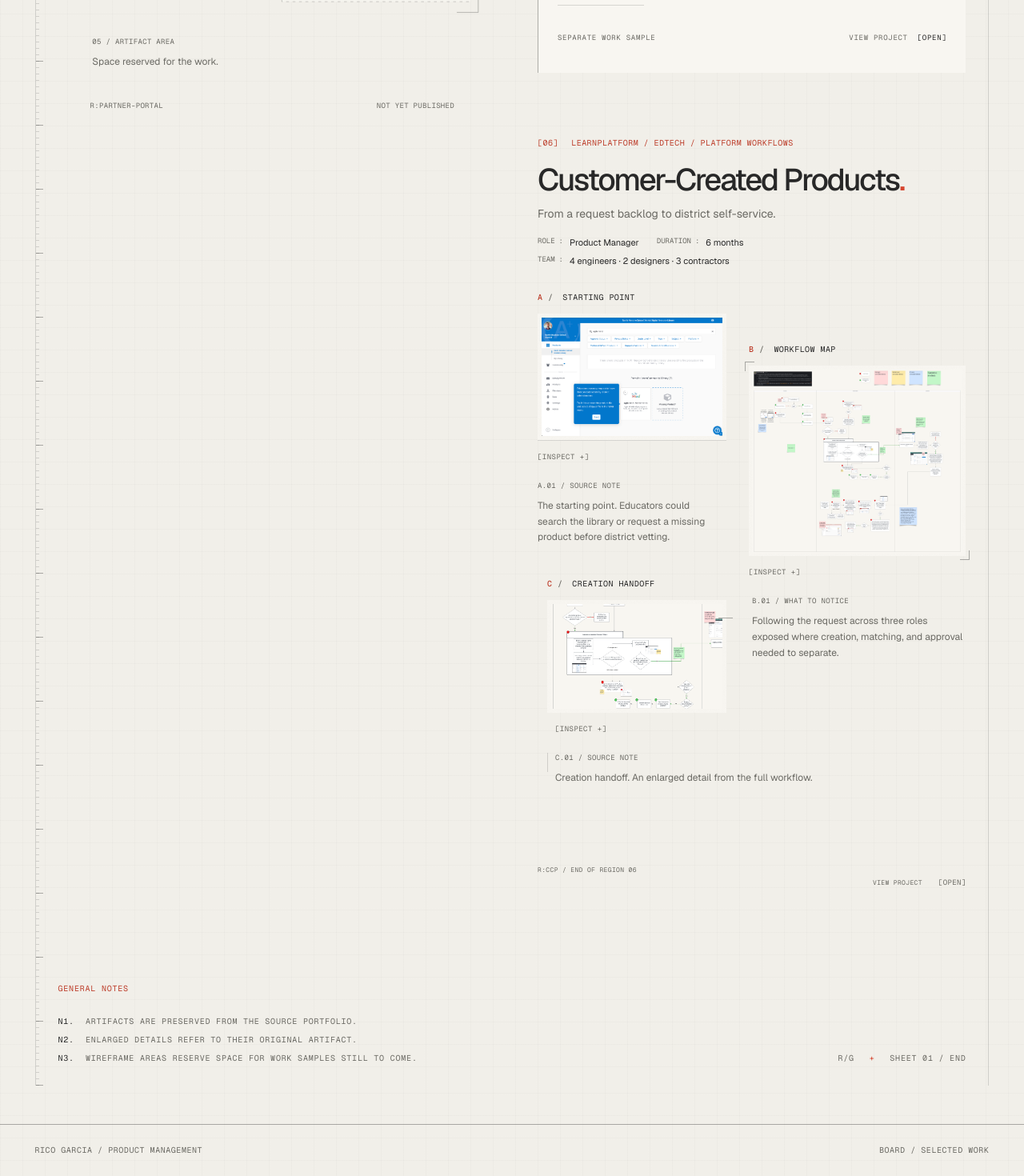
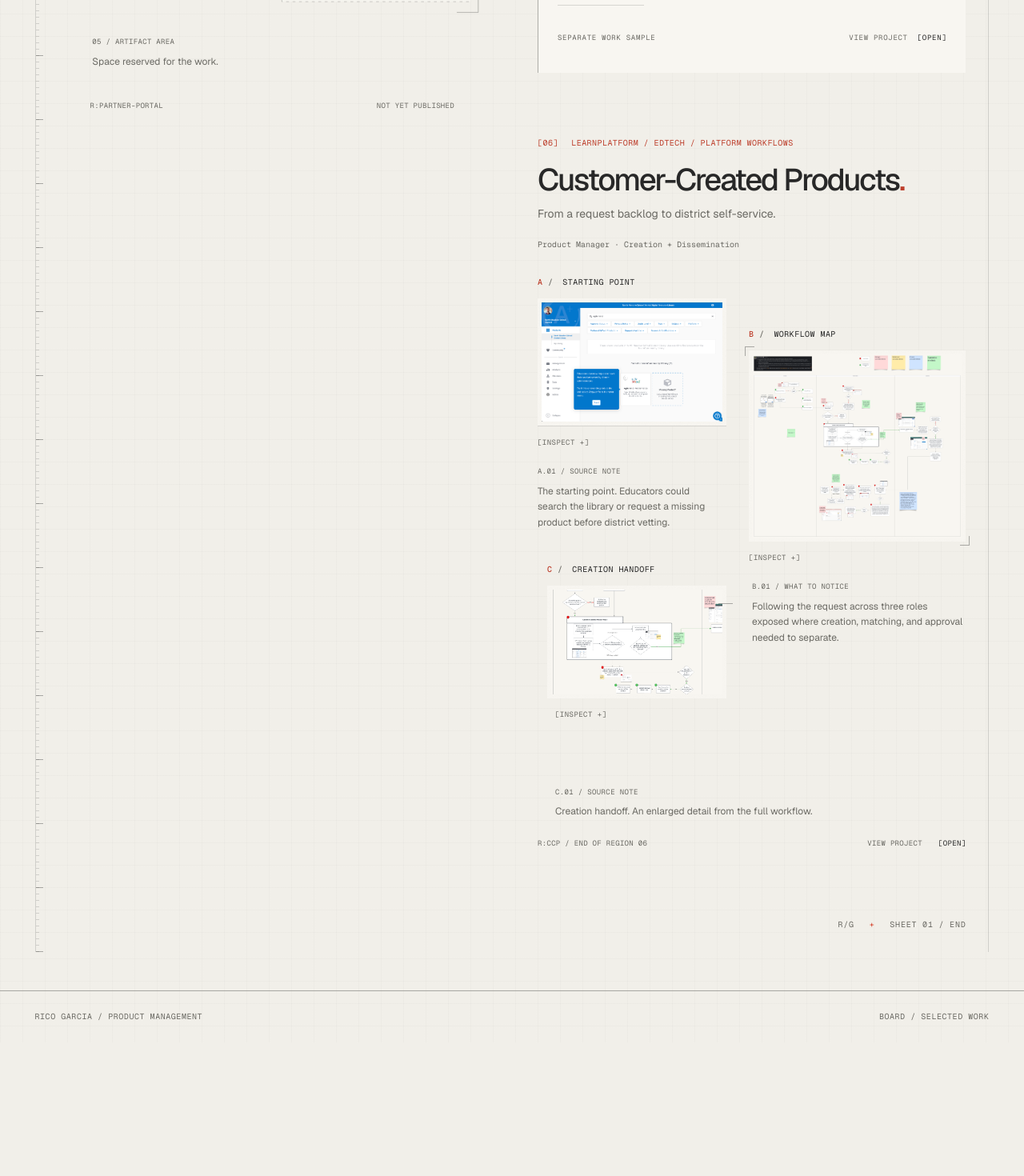
Before and after one commit to ricardougarcia/magpie-dashboards-work, a Next.js app: page /drawer in a window 1280 px wide. Shown: the part 2498-3968 px from the top of the page at 80% size. After the commit the page ends 3801 px from the top, so only its background shows below. Built offline with nearby package versions, Linux system fonts and the light colour scheme.

Commit message:
Align CCP Board metadata and simplify the sheet closing (#58)
Use shared Board metadata with approved CCP wording, align the closing footer, and remove General notes while retaining the sheet-end marker. Preserve artifact and inspection behavior.

```diff
--- a/src/components/portfolio/board-clusters.module.css
+++ b/src/components/portfolio/board-clusters.module.css
@@ -64,14 +64,8 @@
 .reserved .clusterFoot { padding-top: 38px; }
 
 /* CCP reuses the finished Board's artifacts and inspection components at new proportions. */
-.ccp { container-type: inline-size; --board-copy: 12px; --board-display: 25px; }
+.ccp { align-self: start; container-type: inline-size; --board-copy: 12px; --board-display: 25px; }
 .ccp::before, .ccp::after { display: none; }
-.ccp > header > div:last-child { max-width: none; padding: 0; margin-top: 16px; border: 0; }
-.ccp > header dl { display: flex; flex-wrap: wrap; gap: 5px 22px; font-size: 11px; }
-.ccp > header dl > div { display: flex; gap: 8px; padding: 0; }
-.ccp > header dl > div:last-child { flex-basis: 100%; }
-.ccp > header dl dt { font-size: 9px; gap: 5px; }
-.ccp > header > div:last-child > a { display: none; }
 .ccp [data-evidence-active] { display: grid; grid-template-columns: minmax(0, 1fr) minmax(0, 1.15fr); gap: 30px 28px; }
 .ccp [data-artifact="A"] { grid-column: 1; grid-row: 1; }
 .ccp [data-artifact="B"] { grid-column: 2; grid-row: 1 / 3; padding-top: 65px; }
@@ -85,10 +79,11 @@
 .ccp [data-pixel-size] { flex-wrap: nowrap; gap: 12px; }
 .ccp [data-pixel-size] > div:first-child { flex: 1; min-width: 0; }
 .ccp [data-artifact="C"] > div > div:last-child { width: min(380px, calc(100cqw - 12px)); }
+.ccp [data-artifact="C"] > div > div:last-child > div:first-child { align-self: end; }
+.ccp [data-artifact="C"] > div > div:last-child::after { display: none; }
 .ccp [data-source-locator] { width: 62px; flex: 0 0 62px; }
-.ccp > footer a { display: inline-flex; align-items: center; gap: 20px; min-height: 44px; text-decoration: none; }
-.ccp > footer a:is(:hover, :focus-visible) { text-decoration: underline; text-underline-offset: 5px; }
-.ccp > footer { margin-top: auto; padding-top: 28px; flex-wrap: wrap; gap: 4px 16px; font-size: 8px; }
+.ccp > footer { flex-direction: row; margin-top: 0; padding: 12px 0 0; }
+.ccp > footer a { align-items: baseline; }
 
 @keyframes registerTrace { from { stroke-dashoffset: 1; opacity: .2; } to { stroke-dashoffset: 0; } }
 @keyframes registerWork { from { fill-opacity: .2; } to { fill-opacity: .4; } }
--- a/src/components/portfolio/board-sheet.module.css
+++ b/src/components/portfolio/board-sheet.module.css
@@ -16,12 +16,8 @@
 .specPlate dt::after { content: ":"; }
 .artifactMeta { margin-left: auto; font-size: 8px; }
 .sourceCoordinate { margin-top: 6px; font-size: 7px !important; line-height: 1.5 !important; }
-.generalNotes { display: grid; grid-template-columns: 1fr auto; gap: 18px 40px; padding: 32px 0 26px; font: 10px/1.7 var(--font-mono), monospace; color: var(--muted); }
-.generalNotes h2 { grid-column: 1; font: inherit; text-transform: uppercase; color: var(--signal-text); }
-.generalNotes ol { grid-column: 1; list-style: none; padding: 0; margin: 0; max-width: 720px; }
-.generalNotes li { display: flex; gap: 14px; margin-top: 6px; }
-.generalNotes li > span { flex-shrink: 0; color: var(--ink); }
-.sheetEnd { grid-column: 2; grid-row: 1 / 3; align-self: end; text-transform: uppercase; white-space: nowrap; }
+.sheetClosing { display: flex; flex-direction: row; justify-content: flex-end; padding: 0 0 26px; font: 10px/1.7 var(--font-mono), monospace; color: var(--muted); }
+.sheetEnd { text-transform: uppercase; white-space: nowrap; }
 .sheetEnd > span { color: var(--signal); padding-inline: 12px; }
 @media (max-width: 1050px) {
   .sheet { padding-inline: 20px; }
@@ -37,8 +33,7 @@
   .coordinates { font-size: 8px; }
   .coordinates > span { gap: 5px; }
   .edgeRuler { width: 6px; background-size: 3px 100%, 6px 100%; }
-  .generalNotes { grid-template-columns: 1fr; font-size: 9px; }
-  .sheetEnd { grid-column: 1; grid-row: auto; margin-top: 12px; }
+  .sheetClosing { font-size: 9px; }
 }
 @media (prefers-reduced-motion: reduce) {
   .registration { display: flex; flex-direction: column; }
--- a/src/components/portfolio/ccp-board-cluster.tsx
+++ b/src/components/portfolio/ccp-board-cluster.tsx
@@ -16,22 +16,13 @@ export function CcpBoardCluster({ project, number }: { project: PortfolioProject
   const projectUrl = `/work/${project.slug}`;
   const sourceCoordinate = detail ? `${Math.round(cover.width * detail.crop.x)},${Math.round(cover.height * detail.crop.y)}` : undefined;
   return <article id={`region-${project.id}`} data-region-code={project.slug.toUpperCase()} className={`${styles.region} ${clusters.cluster} ${clusters.ccp}`} data-board-number={number} data-board-state="ready" aria-labelledby={`${project.id}-title`}>
-    <header className={styles.regionHeading}>
-      <div>
-        <p className={styles.register}><span>[{number}]</span> {project.organization} / {project.category}</p>
-        <h2 id={`${project.id}-title`} style={{ viewTransitionName: `region-${project.id}-title` }}>
-          <PortfolioLink href={projectUrl} aria-label={project.title}>{project.title}<span>.</span></PortfolioLink>
-        </h2>
-        <p className={styles.summary}>{project.summary}</p>
-      </div>
-      <div className={styles.regionIdentity}>
-        <dl className={sheet.specPlate} aria-label={`${project.title} specifications`}>
-          <div><dt>Role</dt><dd>{project.role}</dd></div>
-          <div><dt>Duration</dt><dd>{project.duration}</dd></div>
-          <div><dt>Team</dt><dd>{project.team}</dd></div>
-        </dl>
-        <PortfolioLink href={projectUrl} className={styles.enter}>View project <span className={styles.actionVerb}>[Open]</span></PortfolioLink>
-      </div>
+    <header className={clusters.heading}>
+      <p className={styles.register}><span>[{number}]</span> {project.organization} / {project.category}</p>
+      <h2 id={`${project.id}-title`} style={{ viewTransitionName: `region-${project.id}-title` }}>
+        <PortfolioLink href={projectUrl} aria-label={project.title}>{project.title}<span>.</span></PortfolioLink>
+      </h2>
+      <p className={clusters.summary}>{project.summary}</p>
+      <div className={clusters.facts}><span>Product Manager · Creation + Dissemination</span></div>
     </header>
     <EvidenceRegion crop={detail?.crop} deferUntilVisible>
       {context ? <div className={styles.contextPlate} data-artifact="A">
@@ -72,6 +63,6 @@ export function CcpBoardCluster({ project, number }: { project: PortfolioProject
         </RegionInspection>
       </div> : null}
     </EvidenceRegion>
-    <footer className={styles.regionFoot}><span>R:{project.slug.toUpperCase()} / End of Region {number}</span><PortfolioLink href={projectUrl}>View project <span className={styles.actionVerb}>[Open]</span></PortfolioLink></footer>
+    <footer className={clusters.clusterFoot}><span>R:{project.slug.toUpperCase()} / End of Region {number}</span><PortfolioLink href={projectUrl}>View project <span className={styles.actionVerb}>[Open]</span></PortfolioLink></footer>
   </article>;
 }
--- a/src/components/portfolio/portfolio-board.tsx
+++ b/src/components/portfolio/portfolio-board.tsx
@@ -52,13 +52,7 @@ export function PortfolioBoard({ projects }: { projects: PortfolioProject[] }) {
             return <ReservedBoardCluster key={entry.id} entry={entry} />;
           })}
         </GcmBoardField>
-        <footer className={sheet.generalNotes}>
-          <h2>General notes</h2>
-          <ol>
-            <li><span>N1.</span> Artifacts are preserved from the source portfolio.</li>
-            <li><span>N2.</span> Enlarged details refer to their original artifact.</li>
-            <li><span>N3.</span> Wireframe areas reserve space for work samples still to come.</li>
-          </ol>
+        <footer className={sheet.sheetClosing}>
           <span className={sheet.sheetEnd}>R/G <span aria-hidden="true">+</span> Sheet 01 / End</span>
         </footer>
         </div>
```
Also changed, not shown: 1 other file (tests, documents, lock files or other folders).
